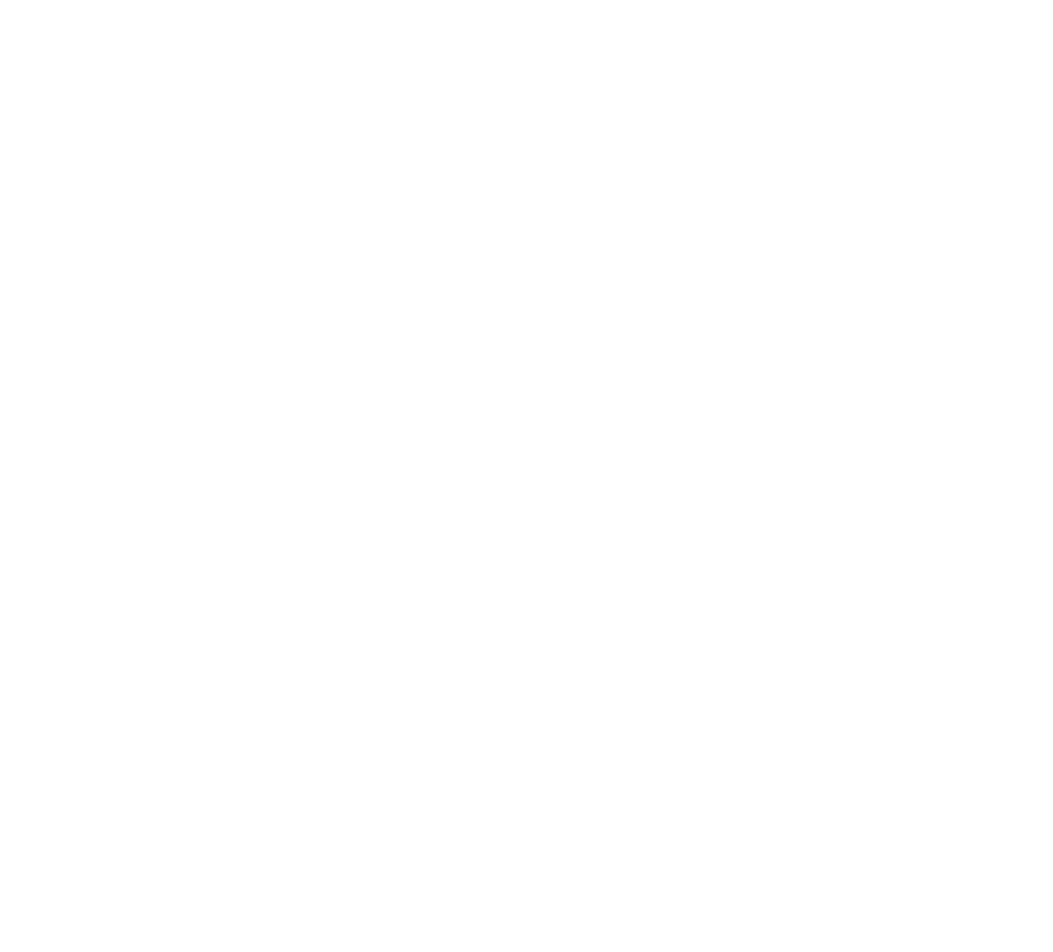
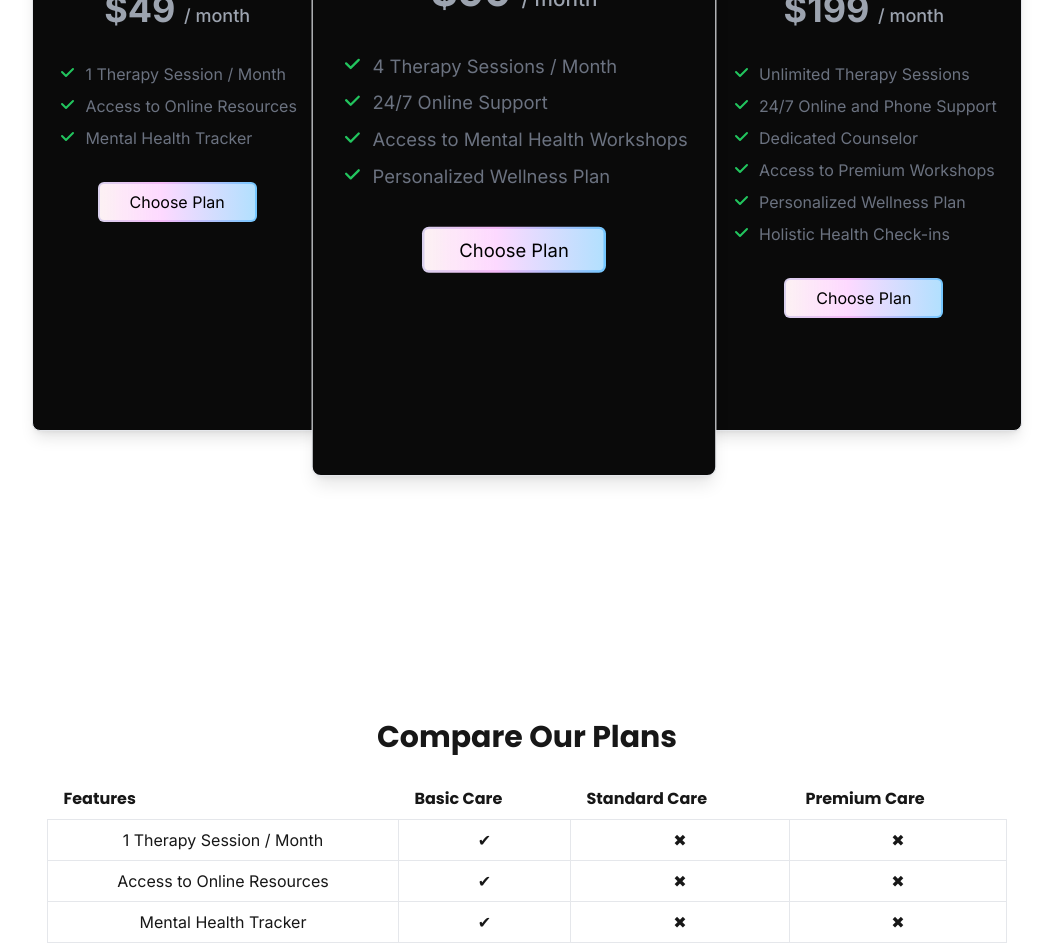
Before and after one commit to amirshehzadshah/mental-health-organization, a Next.js app: page /pricing in a window 1280 px wide. Shown: the part 520-1472 px from the top of the page, without its empty margins (113-1166 px from the left). Before the commit the page ends 800 px from the top, so only its background shows below. Built offline with nearby package versions, Linux system fonts and the light colour scheme.

Commit message:
Pricing page

```diff
--- a/src/app/pricing/Pricing.jsx
+++ b/src/app/pricing/Pricing.jsx
@@ -1,8 +1,87 @@
+'use client';
+
+import { plans } from "@/data/pricingPlans";
+import Lottie from "lottie-react"; // If you plan to use Lottie animations
+import NewsletterSubscribe from "../common/NewsLetterCard";
+import Button from "../common/Button";
+
 export default function Pricing() {
-    return (
-      <section className="pricing">
-        <h2>Pricing</h2>
-        <p>We are passionate Pricing building web applications with Next.js.</p>
+  return (
+    <section className="pricing w-full py-12">
+
+      <div className="text-center mb-32">
+        <h1 className="text-5xl font-poppins font-bold">Affordable Mental Health Plans</h1>
+        <p className="mt-4 text-lg text-gray-500">
+          Your mental well-being is our priority. Choose a plan that fits your needs and start your journey to better mental health today.
+        </p>
+      </div>
+
+      <div className="flex flex-wrap justify-center gap-4 mb-32">
+        {plans.map((plan, index) => (
+          <div
+            key={plan.id}
+            className={`theme-background border rounded-lg shadow-lg px-6 py-28 flex flex-col items-center ${index === 1 ? 'lg:transform lg:scale-[1.15]' : 'max-w-xs'
+              }`}
+          >
+            <h3 className="theme-op-color text-2xl font-poppins font-bold mb-4">{plan.title}</h3>
+            <p className="text-4xl text-gray-400 font-bold mb-8">
+              ${plan.price} <span className="text-lg font-medium">/ month</span>
+            </p>
+
+            <ul className="text-left text-gray-500 mb-6">
+              {plan.features.map((feature, index) => (
+                <li key={index} className="mb-2 flex items-center">
+                  <svg
+                    xmlns="http://www.w3.org/2000/svg"
+                    className="w-5 h-5 mr-2 text-green-500"
+                    viewBox="0 0 20 20"
+                    fill="currentColor"
+                  >
+                    <path
+                      fillRule="evenodd"
+                      d="M16.707 4.293a1 1 0 00-1.414 0L9 10.586 5.707 7.293a1 1 0 00-1.414 1.414l4 4a1 1 0 001.414 0l7-7a1 1 0 000-1.414z"
+                      clipRule="evenodd"
+                    />
+                  </svg>
+                  {feature}
+                </li>
+              ))}
+            </ul>
+
+            <Button title="Choose Plan" />
+          </div>
+        ))}
+      </div>
+
+      <section className="comparison-section text-center p-10 sm:p-16 md:p-20 lg:p-40 mt-12">
+        <h2 className="text-3xl font-poppins font-bold mb-6">Compare Our Plans</h2>
+        <div className="overflow-x-auto">
+          <table className="table-auto w-full border-collapse">
+            <thead>
+              <tr>
+                <th className="px-4 py-2 font-poppins text-left">Features</th>
+                {plans.map(plan => (
+                  <th key={plan.id} className="px-4 py-2 font-poppins text-left">{plan.title}</th>
+                ))}
+              </tr>
+            </thead>
+            <tbody>
+              {plans[0].features.map((feature, index) => (
+                <tr key={index}>
+                  <td className="border px-4 py-2">{feature}</td>
+                  {plans.map(plan => (
+                    <td key={plan.id} className="border px-4 py-2 text-center">
+                      {plan.features.includes(feature) ? "✔" : "✖"}
+                    </td>
+                  ))}
+                </tr>
+              ))}
+            </tbody>
+          </table>
+        </div>
       </section>
-    );
-  }
+
+      <NewsletterSubscribe heading='Subscribe to Our Newsletter' desc='Stay updated with the latest mental health resources, tips, and exclusive offers.' />
+    </section>
+  );
+}
--- /dev/null
+++ b/src/data/pricingPlans.js
@@ -0,0 +1,36 @@
+export const plans = [
+  {
+    id: 1,
+    title: "Basic Care",
+    price: "49",
+    features: [
+      "1 Therapy Session / Month",
+      "Access to Online Resources",
+      "Mental Health Tracker"
+    ]
+  },
+  {
+    id: 2,
+    title: "Standard Care",
+    price: "99",
+    features: [
+      "4 Therapy Sessions / Month",
+      "24/7 Online Support",
+      "Access to Mental Health Workshops",
+      "Personalized Wellness Plan"
+    ]
+  },
+  {
+    id: 3,
+    title: "Premium Care",
+    price: "199",
+    features: [
+      "Unlimited Therapy Sessions",
+      "24/7 Online and Phone Support",
+      "Dedicated Counselor",
+      "Access to Premium Workshops",
+      "Personalized Wellness Plan",
+      "Holistic Health Check-ins"
+    ]
+  }
+];
```
